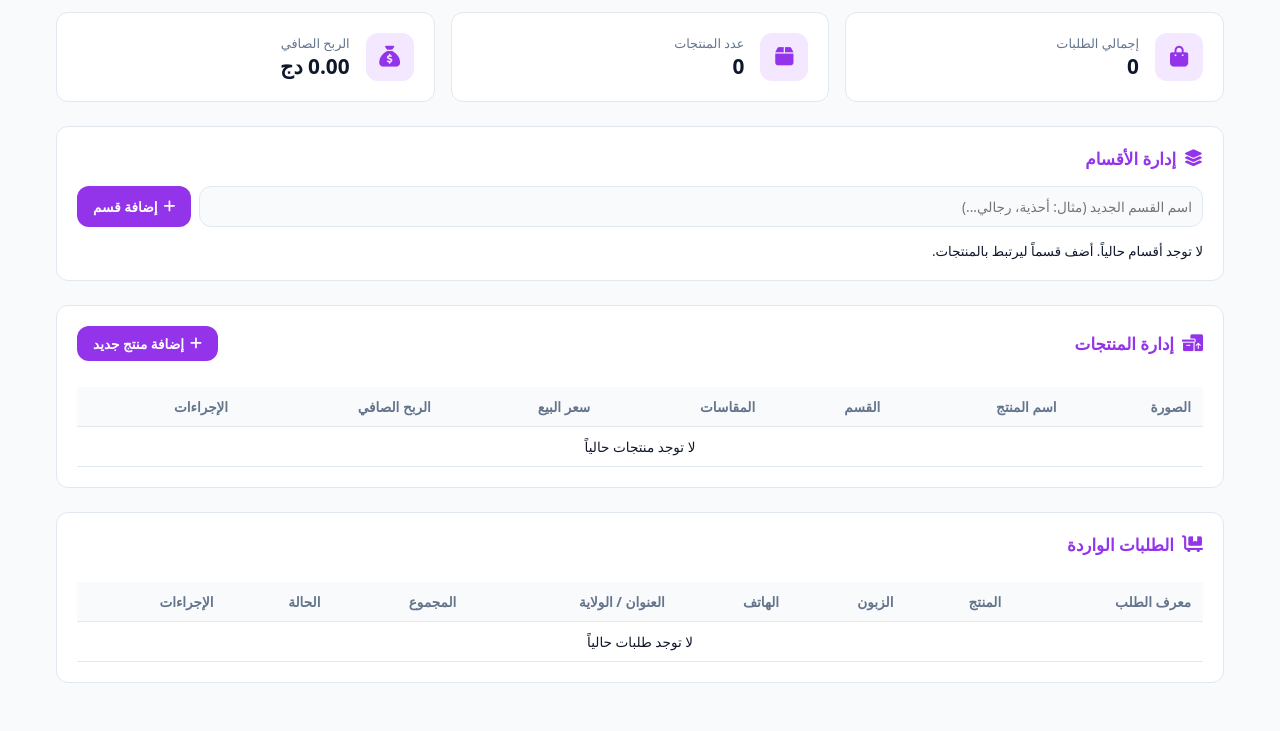
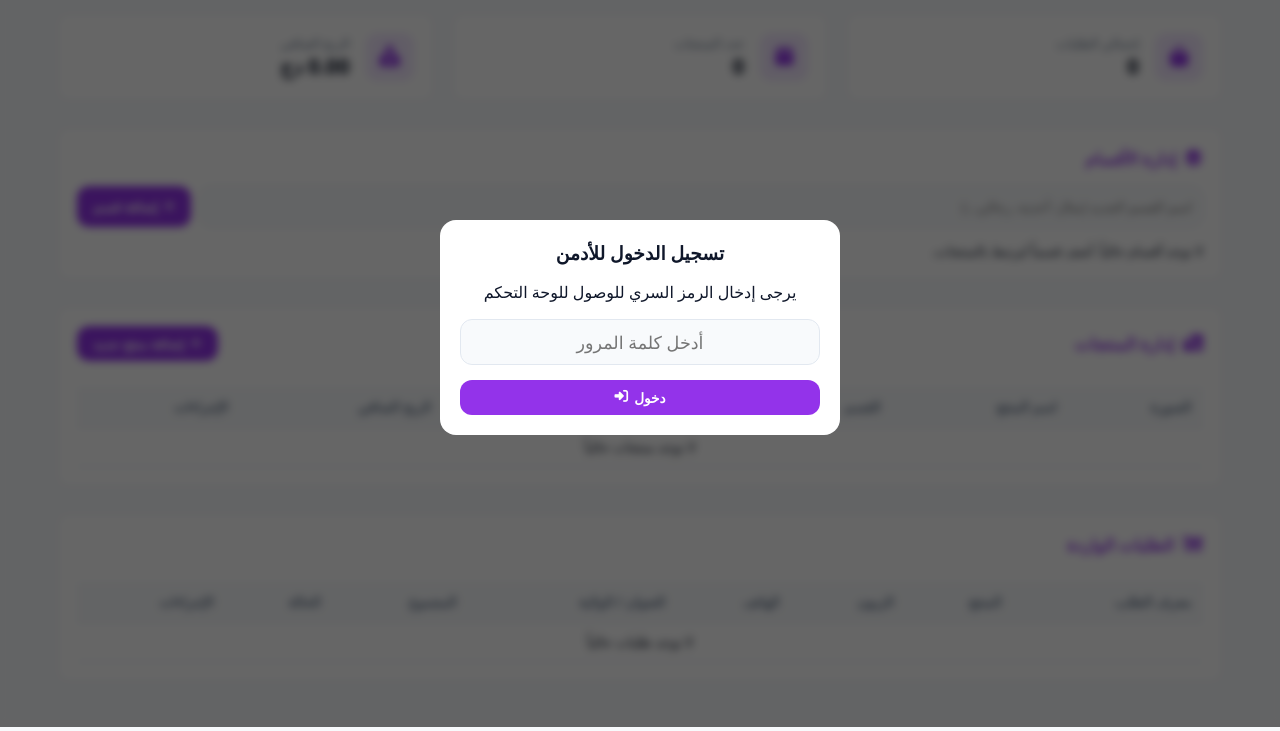
Before and after one commit to 08abdo/deltashop, a plain HTML site: page frontend/admin/admin.html in a window 1280 px wide. Shown: the part 73-804 px from the top of the page. Drawn offline with Linux system fonts and the light colour scheme; some packages are replaced by stand-ins of ours; no server answers; a script that the page names is missing; files whose address does not match are found by name.

Commit message:
Refactor admin.html for improved structure and features

```diff
--- a/frontend/admin/admin.html
+++ b/frontend/admin/admin.html
@@ -36,6 +36,17 @@
             <i id="theme-sun" class="fa-solid fa-sun hidden"></i>
             <i id="theme-moon" class="fa-solid fa-moon"></i>
           </button>
+
+          <button
+            id="logout-btn"
+            onclick="logoutAdmin()"
+            class="btn-icon hidden"
+            style="color: #ef4444;"
+            title="تسجيل الخروج"
+          >
+            <i class="fa-solid fa-right-from-bracket"></i>
+          </button>
+
           <a
             href="index.html"
             class="btn btn-primary"
@@ -69,7 +80,7 @@
           <div class="stat-icon"><i class="fa-solid fa-sack-dollar"></i></div>
           <div>
             <p class="stat-title">الربح الصافي</p>
-            <h3 id="stat-sales" class="stat-value">0دج</h3>
+            <h3 id="stat-sales" class="stat-value">0 دج</h3>
           </div>
         </div>
       </section>
@@ -264,6 +275,28 @@
       </div>
     </div>
 
+    <!-- Auth Modal (نافذة تسجيل الدخول) -->
+    <div id="auth-modal" class="modal-overlay">
+      <div class="modal-card" style="max-width: 400px; text-align: center;">
+        <h3 class="mb-1">تسجيل الدخول للأدمن</h3>
+        <p class="text-subtle mb-1">يرجى إدخال الرمز السري للوصول للوحة التحكم</p>
+
+        <form id="auth-form" onsubmit="handleLogin(event)">
+          <input
+            type="password"
+            id="admin-pass"
+            class="input"
+            placeholder="أدخل كلمة المرور"
+            required
+            style="margin-bottom: 15px; text-align: center; font-size: 1.1rem;"
+          />
+          <button type="submit" class="btn btn-primary btn-full">
+            دخول <i class="fa-solid fa-right-to-bracket"></i>
+          </button>
+        </form>
+      </div>
+    </div>
+
     <script src="admin-script.js"></script>
   </body>
 </html>
```
